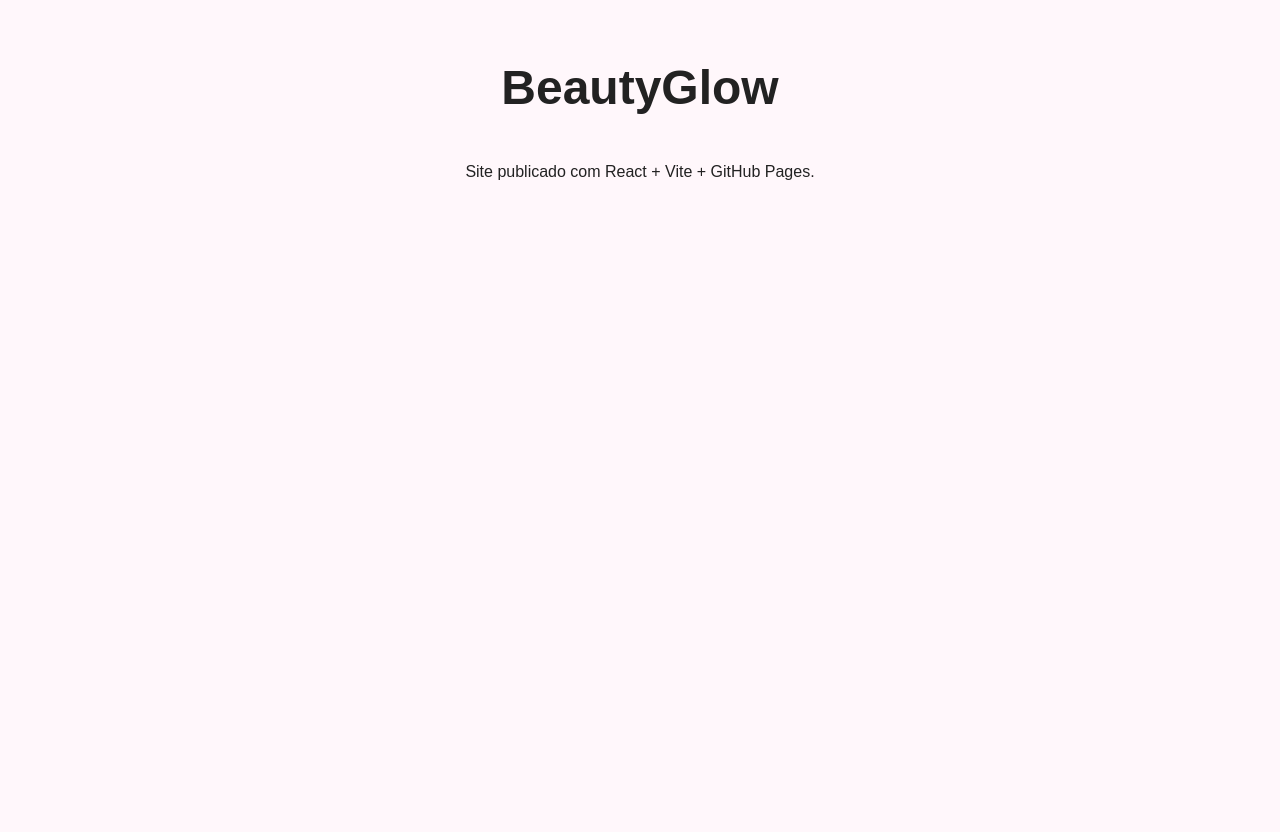
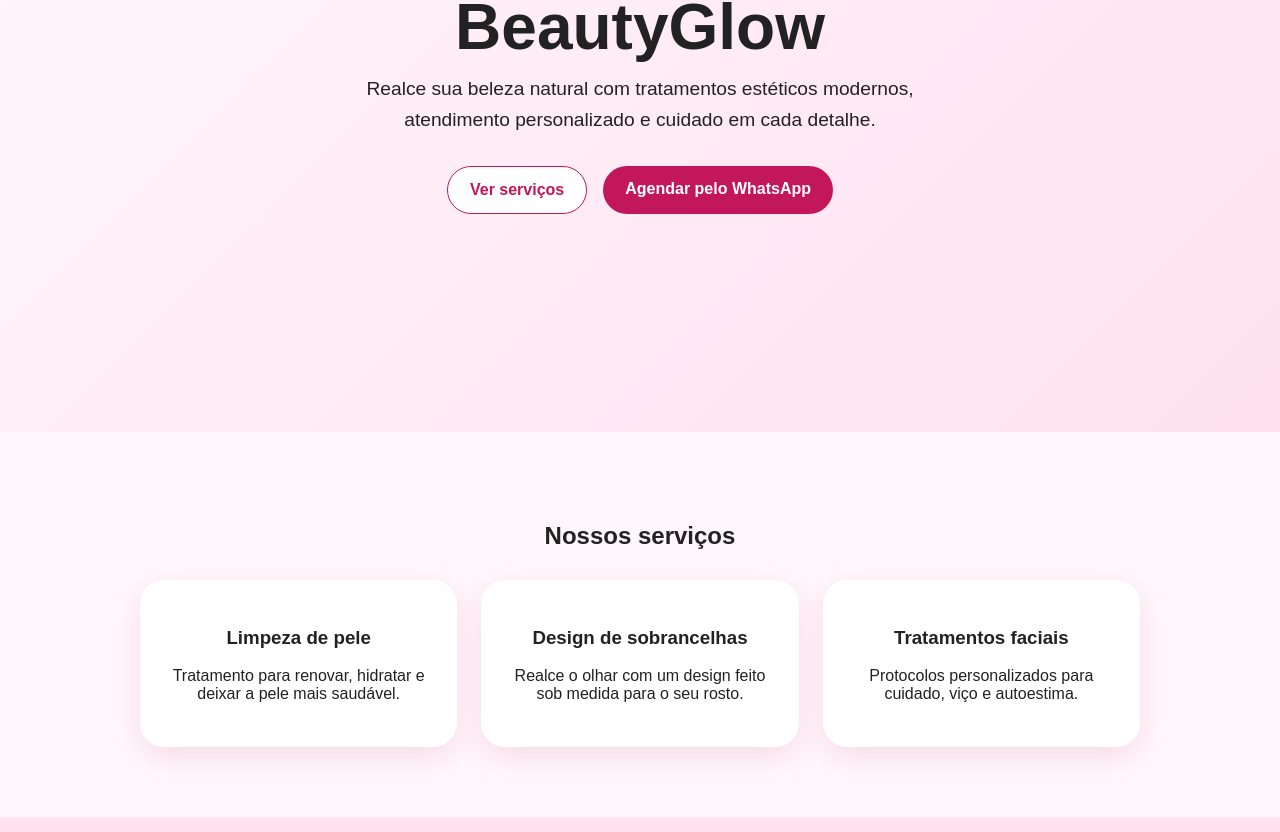
Before and after one commit to nexxusfilms/BEAUTYGLOW, a React (Vite) app: page / in a window 1280 px wide. Shown: the part 288-1120 px from the top of the page. Before the commit the page ends 800 px from the top, so only its background shows below. Built offline with nearby package versions, Linux system fonts and the light colour scheme.

Commit message:
Create BeautyGlow landing page

```diff
--- a/src/main.tsx
+++ b/src/main.tsx
@@ -4,9 +4,51 @@
 
 function App() {
   return (
-    <main>
-      <h1>BeautyGlow</h1>
-      <p>Site publicado com React + Vite + GitHub Pages.</p>
+    <main className="page">
+      <section className="hero">
+        <p className="tag">Clínica de Estética</p>
+        <h1>BeautyGlow</h1>
+        <p className="subtitle">
+          Realce sua beleza natural com tratamentos estéticos modernos,
+          atendimento personalizado e cuidado em cada detalhe.
+        </p>
+
+        <div className="buttons">
+          <a href="#servicos">Ver serviços</a>
+          <a href="https://wa.me/5500000000000" target="_blank">
+            Agendar pelo WhatsApp
+          </a>
+        </div>
+      </section>
+
+      <section id="servicos" className="services">
+        <h2>Nossos serviços</h2>
+
+        <div className="cards">
+          <article>
+            <h3>Limpeza de pele</h3>
+            <p>Tratamento para renovar, hidratar e deixar a pele mais saudável.</p>
+          </article>
+
+          <article>
+            <h3>Design de sobrancelhas</h3>
+            <p>Realce o olhar com um design feito sob medida para o seu rosto.</p>
+          </article>
+
+          <article>
+            <h3>Tratamentos faciais</h3>
+            <p>Protocolos personalizados para cuidado, viço e autoestima.</p>
+          </article>
+        </div>
+      </section>
+
+      <section className="contact">
+        <h2>Agende seu horário</h2>
+        <p>Entre em contato pelo WhatsApp e fale com nossa equipe.</p>
+        <a href="https://wa.me/5500000000000" target="_blank">
+          Chamar no WhatsApp
+        </a>
+      </section>
     </main>
   )
 }
--- a/src/style.css
+++ b/src/style.css
@@ -5,13 +5,91 @@
   color: #222;
 }
 
-main {
+.page {
   min-height: 100vh;
+}
+
+.hero {
+  min-height: 80vh;
   display: grid;
   place-content: center;
   text-align: center;
+  padding: 40px 20px;
+  background: linear-gradient(135deg, #fff7fb, #ffe1ef);
+}
+
+.tag {
+  color: #c2185b;
+  font-weight: bold;
+  letter-spacing: 2px;
+  text-transform: uppercase;
 }
 
 h1 {
-  font-size: 3rem;
+  font-size: 4rem;
+  margin: 10px 0;
 }
+
+.subtitle {
+  max-width: 650px;
+  font-size: 1.2rem;
+  line-height: 1.6;
+  margin: 0 auto 30px;
+}
+
+.buttons {
+  display: flex;
+  gap: 16px;
+  justify-content: center;
+  flex-wrap: wrap;
+}
+
+a {
+  background: #c2185b;
+  color: white;
+  padding: 14px 22px;
+  border-radius: 999px;
+  text-decoration: none;
+  font-weight: bold;
+}
+
+.buttons a:first-child {
+  background: white;
+  color: #c2185b;
+  border: 1px solid #c2185b;
+}
+
+.services,
+.contact {
+  padding: 70px 20px;
+  text-align: center;
+}
+
+.cards {
+  display: grid;
+  grid-template-columns: repeat(3, minmax(0, 1fr));
+  gap: 24px;
+  max-width: 1000px;
+  margin: 30px auto 0;
+}
+
+article {
+  background: white;
+  padding: 28px;
+  border-radius: 24px;
+  box-shadow: 0 10px 30px rgba(194, 24, 91, 0.12);
+}
+
+.contact {
+  background: #ffe1ef;
+}
+
+@media (max-width: 768px) {
+  h1 {
+    font-size: 2.8rem;
+  }
+
+  .cards {
+    grid-template-columns: 1fr;
+  }
+}
```
